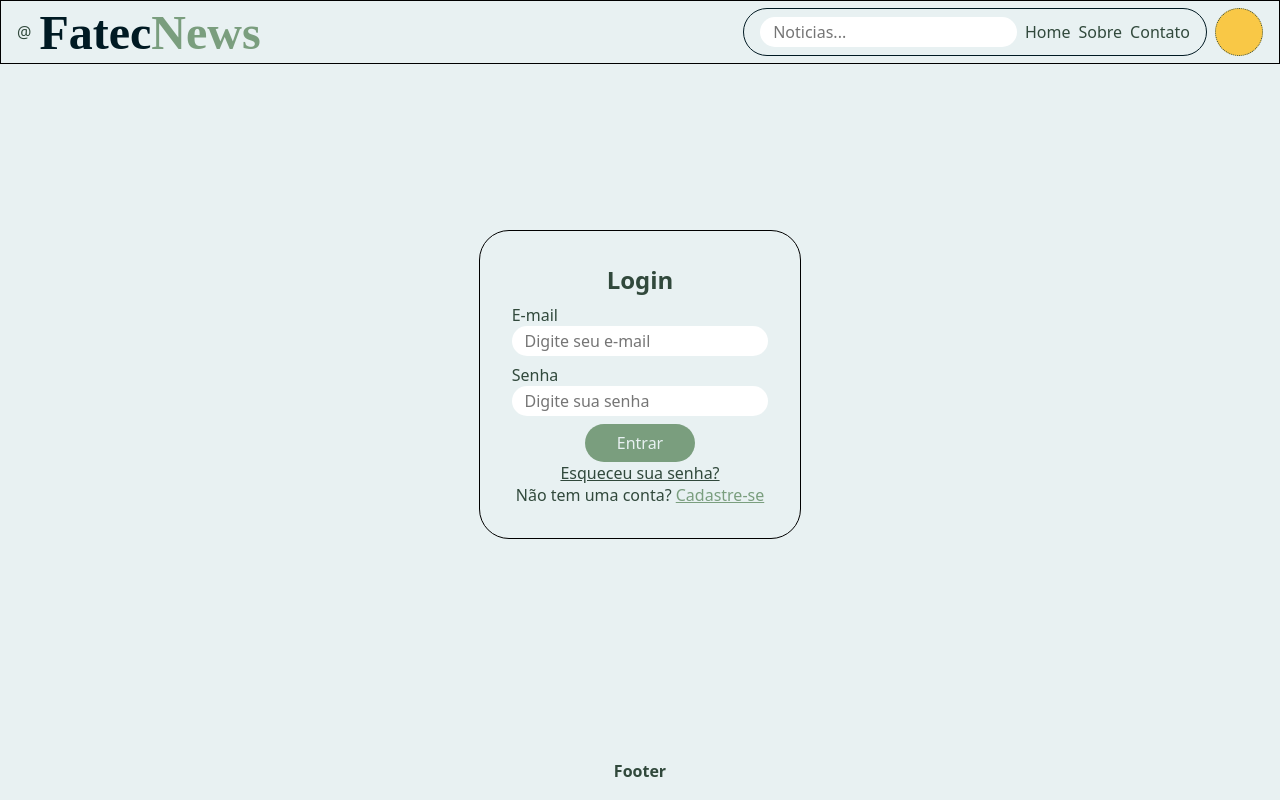
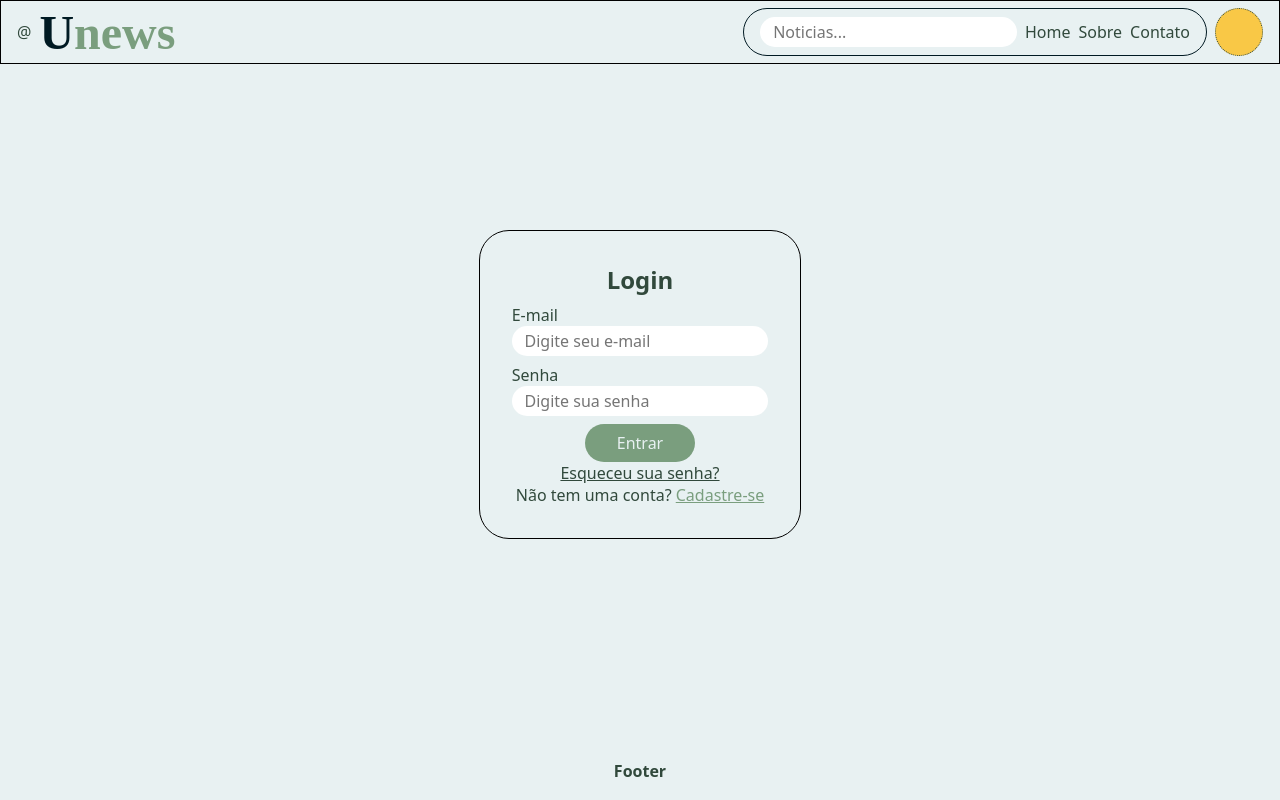
Before and after one commit to Vediniz/Unews, a React (Create React App) app in the folder frontend/: page / in a window 1280 px wide. Built offline with nearby package versions, Linux system fonts and the light colour scheme; a web font is replaced by a local one.

Commit message:
Changed header name

```diff
--- a/frontend/src/components/Header.jsx
+++ b/frontend/src/components/Header.jsx
@@ -6,7 +6,7 @@ export default function Header() {
             <div className="header">
                 <div className="brand">
                     <div className="logo">@</div>
-                    <div className="name">Fatec<span>News</span></div>
+                    <div className="name">U<span>news</span></div>
                 </div>
                 <div className="content-menu">
                     <div className="menu">
```
